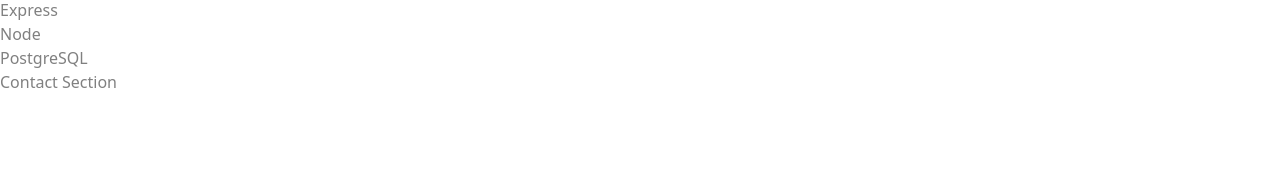
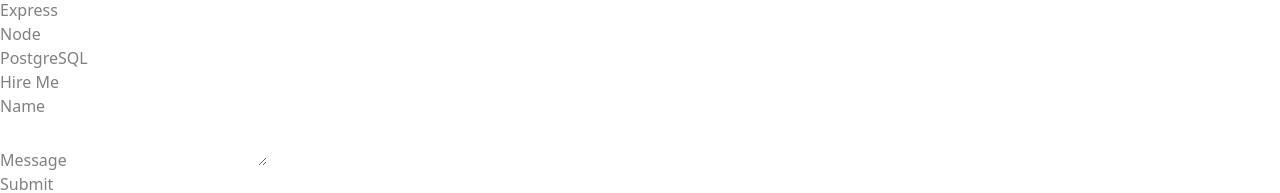
Before and after one commit to jayaramsivaramannair/jayaram_portfolio, a React (Create React App) app: page / in a window 1280 px wide. Shown: the part 1798-1991 px from the top of the page. Before the commit the page ends 1892 px from the top, so only its background shows below. Built offline with nearby package versions, Linux system fonts and the light colour scheme.

Commit message:
Added a form to the contact component

```diff
--- a/src/components/Contact.js
+++ b/src/components/Contact.js
@@ -2,9 +2,40 @@
 
 function Contact() {
   return (
-    <div>
-      Contact Section
-    </div>
+    <section id="contact">
+      <div>
+          <form netlify name="contact">
+            <h2>
+              Hire Me
+            </h2>
+            <p></p>
+            <div>
+              <label htmlFor="name">
+                Name
+              </label>
+              <input
+                type="text"
+                id="name"
+                name="name"
+              />
+            </div>
+            <div>
+              <label htmlFor="message">
+                Message
+              </label>
+              <textarea
+                id="message"
+                name="message"
+              />
+            </div>
+            <button
+              type="submit"
+            >
+              Submit
+            </button>
+          </form>
+        </div>
+    </section>
   )
 }
 
```
